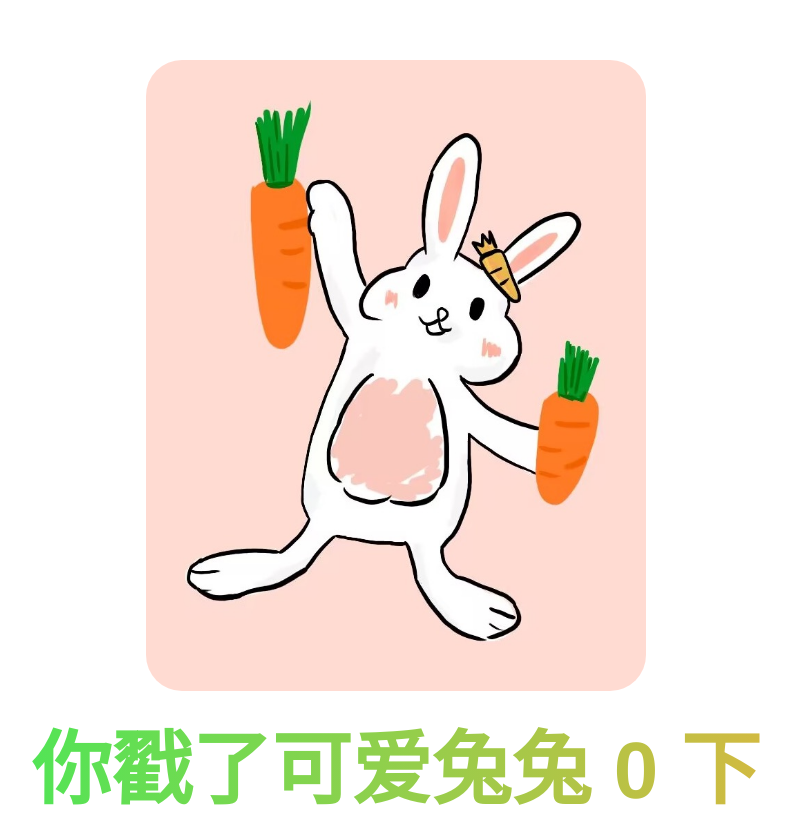
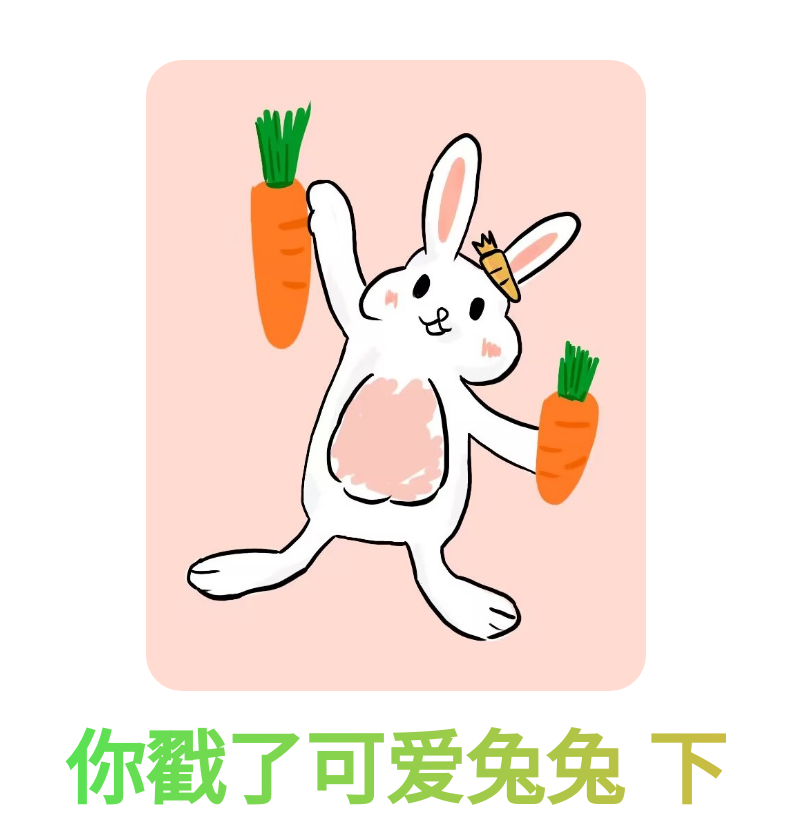
Before and after one commit to Baymin-ty/nywOJ, a Vue app in the folder web/: page / in a window 1280 px wide. Shown: the whole page, without its empty margins (244-1035 px from the left). Built offline with nearby package versions, Linux system fonts and the light colour scheme.

Commit message:
add cookie

```diff
--- a/web/src/components/HelloWorld.vue
+++ b/web/src/components/HelloWorld.vue
@@ -14,13 +14,15 @@ export default {
   },
   data() {
     return {
-      cnt: 0,
+      cnt: document.cookie,
       flag: 1
     }
   },
   methods: {
     fun() {
       ++this.cnt;
+      document.cookie = this.cnt;
+      console.log(document.cookie);
       this.flag ^= 1;
       setTimeout(() => {
         this.flag ^= 1;
```
